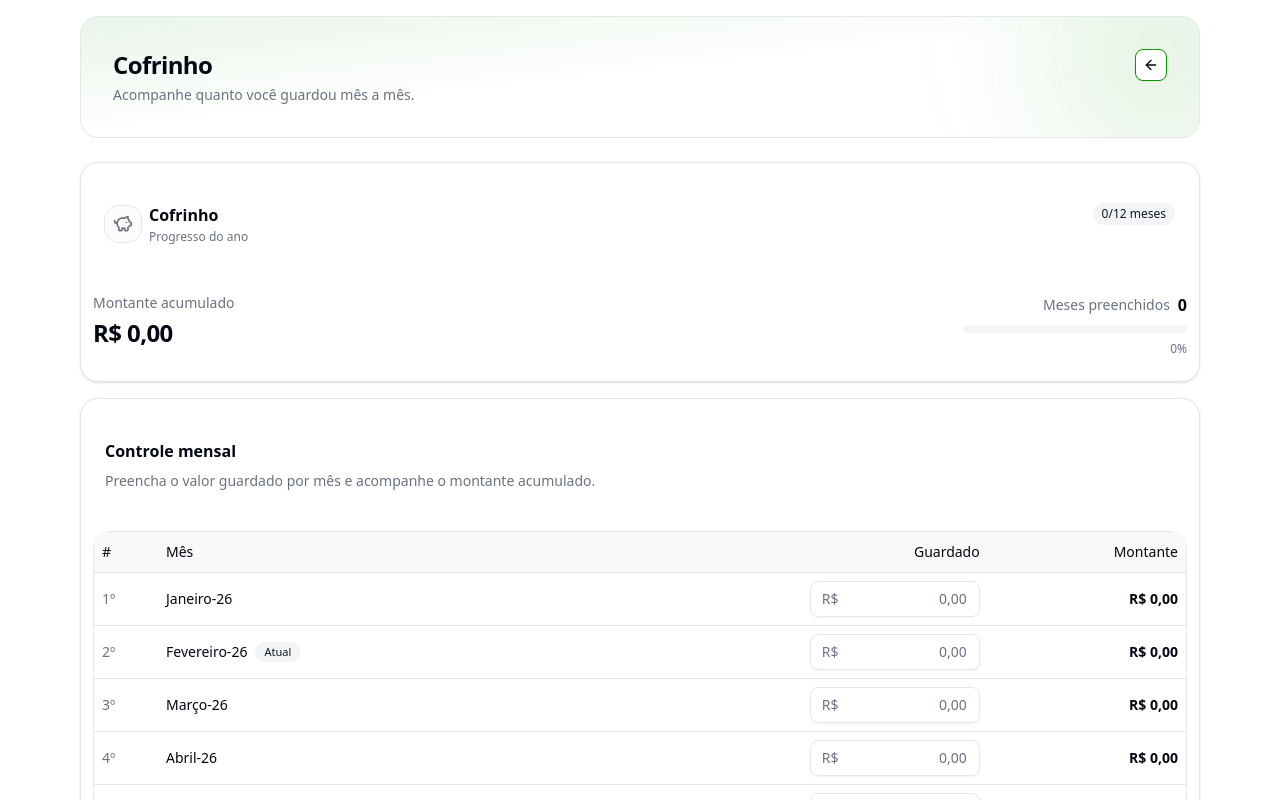
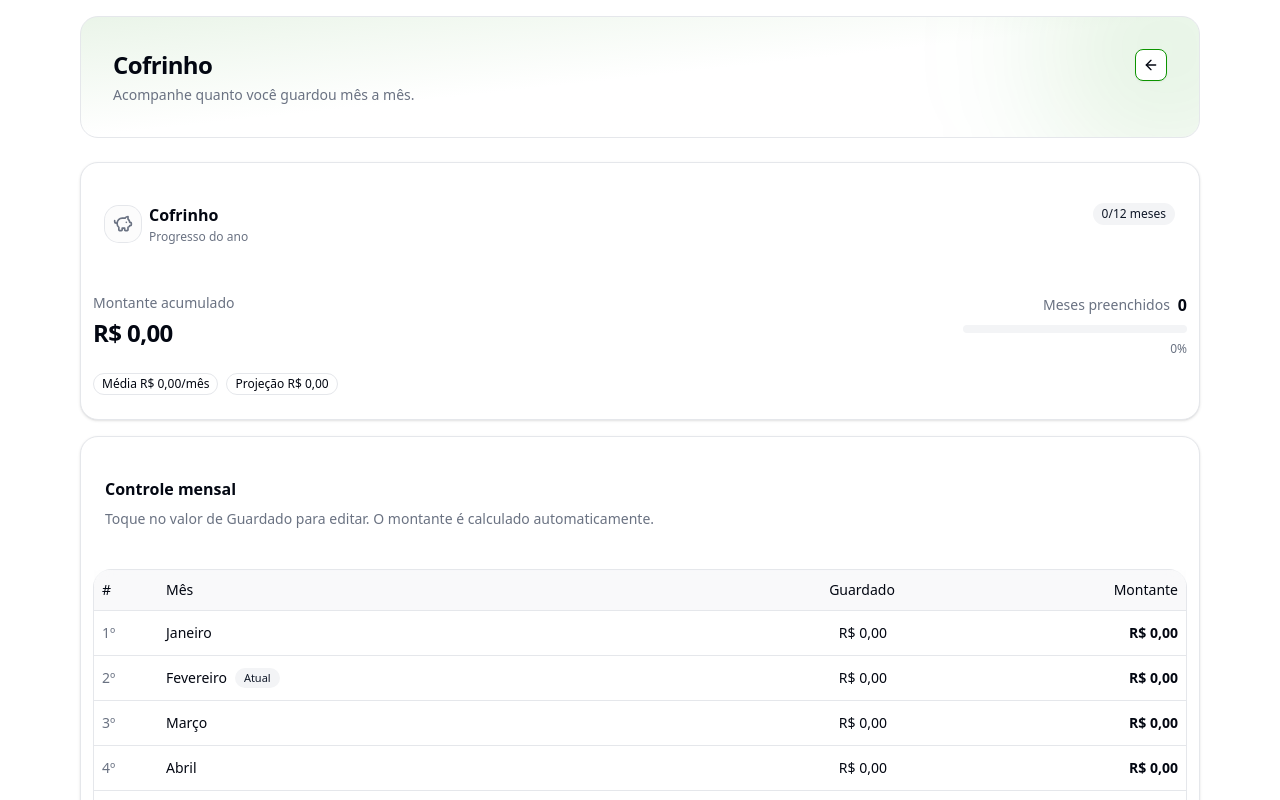
Before and after one commit to Gu-Fernandes/finances, a Next.js app: page /piggy-bank in a window 1280 px wide. Shown: the top 800 px of the page. Built offline with nearby package versions, Linux system fonts and the light colour scheme.

Commit message:
:recycle: update layout

```diff
--- a/components/piggy-bank/piggy-bank-summary.tsx
+++ b/components/piggy-bank/piggy-bank-summary.tsx
@@ -17,6 +17,10 @@ export function PiggyBankSummary({ total, filledMonths }: Props) {
     0,
     Math.min(100, Math.round((filledMonths / monthsTotal) * 100)),
   );
+
+  const avg = filledMonths > 0 ? Math.round(total / filledMonths) : 0;
+  const projection = avg * monthsTotal;
+  const remaining = Math.max(0, monthsTotal - filledMonths);
 
   return (
     <Card className="overflow-hidden rounded-2xl">
@@ -66,6 +70,16 @@ export function PiggyBankSummary({ total, filledMonths }: Props) {
             {pct}%
           </p>
         </div>
+
+        {/* Insights rápidos (cara de produto) */}
+        <div className="sm:col-span-2 flex flex-wrap gap-2">
+          <Badge variant="outline" className="tabular-nums">
+            Média {formatBRL(avg)}/mês
+          </Badge>
+          <Badge variant="outline" className="tabular-nums">
+            Projeção {formatBRL(projection)}
+          </Badge>
+        </div>
       </CardContent>
     </Card>
   );
--- a/components/piggy-bank/piggy-bank-table.tsx
+++ b/components/piggy-bank/piggy-bank-table.tsx
@@ -1,20 +1,12 @@
 "use client";
 
-import {
-  useCallback,
-  useEffect,
-  useMemo,
-  useRef,
-  useState,
-  useSyncExternalStore,
-} from "react";
+import { useCallback, useEffect, useMemo, useRef, useState } from "react";
 
 import { Badge } from "@/components/ui/badge";
 import { Card, CardContent, CardHeader, CardTitle } from "@/components/ui/card";
 import { Label } from "@/components/ui/label";
 import { MoneyInput } from "@/components/ui/money-input";
 import { ScrollArea, ScrollBar } from "@/components/ui/scroll-area";
-import { Separator } from "@/components/ui/separator";
 import {
   Table,
   TableBody,
@@ -23,23 +15,23 @@ import {
   TableHeader,
   TableRow,
 } from "@/components/ui/table";
+import { Loading } from "@/components/ui/loading";
 import { cn } from "@/lib/utils";
 
-import { PIGGY_MONTHS } from "./piggy-bank.constants";
+import { useAppStore } from "@/store/app-store";
+import { useBudgetStore } from "@/store/budget.store";
+
 import {
+  MONTHS,
   formatBRL,
-  getCurrentKey,
-  loadSavedMap,
   parseMoneyBR,
-  saveSavedMap,
-} from "./piggy-bank.utils";
+} from "@/components/budget/budget.constants";
 import { PiggyBankSummary } from "./piggy-bank-summary";
-import { Loading } from "../ui/loading";
 
 type Row = {
   index: number;
   label: string;
-  key: string;
+  monthKey: string; // YYYY-MM
   saved: number;
   total: number;
 };
@@ -48,10 +40,20 @@ type ViewProps = {
   rows: Row[];
   values: Record<string, string>;
   currentKey: string;
-  onChange: (key: string, value: string) => void;
+  onChange: (monthKey: string, value: string) => void;
 };
 
 function DesktopTable({ rows, values, currentKey, onChange }: ViewProps) {
+  const [editingKey, setEditingKey] = useState<string | null>(null);
+  const inputRef = useRef<HTMLInputElement | null>(null);
+
+  useEffect(() => {
+    if (!editingKey) return;
+
+    const t = window.setTimeout(() => inputRef.current?.focus(), 0);
+    return () => window.clearTimeout(t);
+  }, [editingKey]);
+
   return (
     <div className="hidden md:block">
       <ScrollArea className="w-full rounded-2xl border">
@@ -68,16 +70,15 @@ function DesktopTable({ rows, values, currentKey, onChange }: ViewProps) {
 
             <TableBody>
               {rows.map((r) => {
-                const isCurrent = r.key === currentKey;
-                const inputId = `piggy-${r.key}`;
+                const isCurrent = r.monthKey === currentKey;
+                const isEditing = editingKey === r.monthKey;
+                const inputId = `piggy-${r.monthKey}`;
 
                 return (
                   <TableRow
-                    key={r.key}
+                    key={r.monthKey}
                     className={cn(
-                      "transition-colors",
-                      "hover:bg-muted/20",
-                      "even:bg-muted/5",
+                      "transition-colors hover:bg-muted/20 even:bg-muted/5",
                       isCurrent && "bg-muted/30",
                     )}
                   >
@@ -99,22 +100,45 @@ function DesktopTable({ rows, values, currentKey, onChange }: ViewProps) {
                       </div>
                     </TableCell>
 
-                    <TableCell>
-                      <div className="flex items-center justify-end gap-2">
+                    <TableCell className="text-right">
+                      <div
+                        className="flex justify-end"
+                        onBlurCapture={(e) => {
+                          if (!isEditing) return;
+                          const next = e.relatedTarget as Node | null;
+                          if (next && e.currentTarget.contains(next)) return;
+                          setEditingKey(null);
+                        }}
+                        onKeyDown={(e) => {
+                          if (e.key === "Escape") setEditingKey(null);
+                        }}
+                      >
                         <Label htmlFor={inputId} className="sr-only">
                           Guardado em {r.label}
                         </Label>
 
+                        {isEditing ? (
                           <MoneyInput
+                            ref={inputRef}
                             id={inputId}
                             currencyLabel="R$"
-                          value={values[r.key] ?? ""}
+                            value={values[r.monthKey] ?? ""}
                             onValueChange={(formatted) =>
-                            onChange(r.key, formatted)
+                              onChange(r.monthKey, formatted)
                             }
                             placeholder="0,00"
-                          className="max-w-[170px] text-right tabular-nums"
+                            className="max-w-[170px] tabular-nums"
                           />
+                        ) : (
+                          <button
+                            type="button"
+                            className="rounded-lg px-2 py-1 tabular-nums transition hover:bg-muted/30"
+                            onClick={() => setEditingKey(r.monthKey)}
+                            aria-label={`Editar guardado de ${r.label}`}
+                          >
+                            {formatBRL(r.saved)}
+                          </button>
+                        )}
                       </div>
                     </TableCell>
 
@@ -140,33 +164,29 @@ function MobileList({ rows, values, currentKey, onChange }: ViewProps) {
 
   useEffect(() => {
     if (!editingKey) return;
-
-    const t = window.setTimeout(() => {
-      inputRef.current?.focus();
-    }, 0);
-
+    const t = window.setTimeout(() => inputRef.current?.focus(), 0);
     return () => window.clearTimeout(t);
   }, [editingKey]);
 
   return (
     <div className="space-y-4 md:hidden">
       {rows.map((r) => {
-        const isCurrent = r.key === currentKey;
-        const isEditing = editingKey === r.key;
+        const isCurrent = r.monthKey === currentKey;
+        const isEditing = editingKey === r.monthKey;
 
-        const inputId = `piggy-mobile-${r.key}`;
+        const inputId = `piggy-mobile-${r.monthKey}`;
         const savedLabel = formatBRL(r.saved);
         const totalLabel = formatBRL(r.total);
 
         return (
           <div
-            key={r.key}
+            key={r.monthKey}
             className={cn(
               "rounded-2xl border bg-background/50 p-4 shadow-sm",
               isCurrent && "bg-muted/20 ring-1 ring-foreground/10",
             )}
           >
-            {/* Header */}
+            {/* header */}
             <div className="flex items-center justify-between gap-2">
               <div className="flex items-center gap-3">
                 <Badge variant="outline" className="h-6 px-2">
@@ -182,7 +202,7 @@ function MobileList({ rows, values, currentKey, onChange }: ViewProps) {
               ) : null}
             </div>
 
-            {/* Body */}
+            {/* body */}
             <div className="mt-3">
               {isEditing ? (
                 <div
@@ -197,10 +217,11 @@ function MobileList({ rows, values, currentKey, onChange }: ViewProps) {
                   }}
                 >
                   <div className="space-y-3">
-                    <div className="space-y-1">
+                    {/* guardado (label + input na MESMA LINHA) */}
+                    <div className="flex items-center justify-between gap-3">
                       <Label
                         htmlFor={inputId}
-                        className="text-xs text-muted-foreground"
+                        className="text-sm text-muted-foreground"
                       >
                         Guardado
                       </Label>
@@ -209,18 +230,18 @@ function MobileList({ rows, values, currentKey, onChange }: ViewProps) {
                         ref={inputRef}
                         id={inputId}
                         currencyLabel="R$"
-                        value={values[r.key] ?? ""}
+                        value={values[r.monthKey] ?? ""}
                         onValueChange={(formatted) =>
-                          onChange(r.key, formatted)
+                          onChange(r.monthKey, formatted)
                         }
                         placeholder="0,00"
+                        className="max-w-[180px] tabular-nums"
                       />
                     </div>
 
+                    {/* montante (read-only) */}
                     <div className="flex items-center justify-between gap-3">
-                      <Label className="text-xs text-muted-foreground">
-                        Montante
-                      </Label>
+                      <p className="text-sm text-muted-foreground">Montante</p>
                       <p className="text-sm font-semibold text-primary tabular-nums">
                         {totalLabel}
                       </p>
@@ -231,7 +252,7 @@ function MobileList({ rows, values, currentKey, onChange }: ViewProps) {
                 <button
                   type="button"
                   className="w-full rounded-xl border bg-background/60 p-3 text-left shadow-sm transition hover:bg-muted/30"
-                  onClick={() => setEditingKey(r.key)}
+                  onClick={() => setEditingKey(r.monthKey)}
                 >
                   <div className="space-y-2">
                     <div className="flex items-center justify-between gap-3">
@@ -258,95 +279,50 @@ function MobileList({ rows, values, currentKey, onChange }: ViewProps) {
   );
 }
 
-type Snapshot = {
-  values: Record<string, string>;
-  ready: boolean;
-  currentKey: string;
-};
+export function PiggyBankTable() {
+  const { ready, currentMonthKey } = useAppStore();
+  const { selectedMonthKey, getMonth, updateMonth } = useBudgetStore();
 
-const SERVER_SNAPSHOT: Snapshot = { values: {}, ready: false, currentKey: "" };
+  const year = (selectedMonthKey || currentMonthKey).slice(0, 4);
 
-let _values: Record<string, string> = {};
-let _ready = false;
-let _currentKey = "";
-let _snapshot: Snapshot = SERVER_SNAPSHOT;
-const _listeners = new Set<() => void>();
+  const { rows, values } = useMemo(() => {
+    const map: Record<string, string> = {};
+    const out: Row[] = [];
+    let total = 0;
 
-function _emit() {
-  for (const l of _listeners) l();
-}
+    MONTHS.forEach((m, idx) => {
+      const monthKey = `${year}-${m.value}`;
+      const amount = getMonth(monthKey).invested.amount ?? "";
 
-function _initClientOnce() {
-  if (_ready) return;
-  if (typeof window === "undefined") return;
+      map[monthKey] = amount;
 
-  _values = loadSavedMap();
-  _currentKey = getCurrentKey();
-  _ready = true;
-  _snapshot = { values: _values, ready: _ready, currentKey: _currentKey };
-}
+      const saved = parseMoneyBR(amount);
+      total += saved;
 
-function _subscribe(listener: () => void) {
-  _listeners.add(listener);
-  return () => _listeners.delete(listener);
-}
-
-function _getSnapshot(): Snapshot {
-  _initClientOnce();
-  return _snapshot;
-}
-
-function _setValues(
-  updater:
-    | Record<string, string>
-    | ((prev: Record<string, string>) => Record<string, string>),
-) {
-  _initClientOnce();
-  const next = typeof updater === "function" ? updater(_values) : updater;
-
-  _values = next;
-  _snapshot = { values: _values, ready: _ready, currentKey: _currentKey };
-  saveSavedMap(_values);
-  _emit();
-}
-
-export function PiggyBankTable() {
-  const { values, ready, currentKey } = useSyncExternalStore(
-    _subscribe,
-    _getSnapshot,
-    () => SERVER_SNAPSHOT,
-  );
-
-  const rows: Row[] = useMemo(() => {
-    return PIGGY_MONTHS.reduce(
-      (acc, m) => {
-        const saved = parseMoneyBR(values[m.key] ?? "");
-        const total = acc.total + saved;
-
-        return {
-          total,
-          rows: [
-            ...acc.rows,
-            {
-              index: m.index,
+      out.push({
+        index: idx + 1,
         label: m.label,
-              key: m.key,
+        monthKey,
         saved,
         total,
-            },
-          ],
-        };
-      },
-      { total: 0, rows: [] as Row[] },
-    ).rows;
-  }, [values]);
+      });
+    });
 
-  const total = rows.length ? rows[rows.length - 1].total : 0;
+    return { rows: out, values: map };
+  }, [getMonth, year]);
+
+  const total = rows.at(-1)?.total ?? 0;
   const filledMonths = rows.filter((r) => r.saved > 0).length;
 
-  const handleChange = useCallback((key: string, value: string) => {
-    _setValues((prev) => ({ ...prev, [key]: value }));
-  }, []);
+  const handleChange = useCallback(
+    (monthKey: string, value: string) => {
+      updateMonth(monthKey, (prev) => ({
+        ...prev,
+        invested: { ...prev.invested, amount: value },
+      }));
+    },
+    [updateMonth],
+  );
 
   if (!ready) return <Loading />;
 
@@ -354,28 +330,27 @@ export function PiggyBankTable() {
     <div className="space-y-4">
       <PiggyBankSummary total={total} filledMonths={filledMonths} />
 
-      <Card className="group relative overflow-hidden rounded-2xl">
-        <div className="pointer-events-none absolute inset-0 bg-gradient-to-br from-primary/10 via-transparent to-transparent opacity-0 transition-opacity group-hover:opacity-100" />
-
-        <CardHeader className="relative pb-3 pt-4">
+      <Card className="overflow-hidden rounded-2xl">
+        <CardHeader className="pb-3 pt-4">
           <CardTitle className="text-base">Controle mensal</CardTitle>
           <p className="text-sm text-muted-foreground">
-            Preencha o valor guardado por mês e acompanhe o montante acumulado.
+            Toque no valor de <span className="font-medium">Guardado</span> para
+            editar. O montante é calculado automaticamente.
           </p>
         </CardHeader>
 
-        <CardContent className="relative space-y-4 pb-4">
+        <CardContent className="space-y-4 pb-4">
           <MobileList
             rows={rows}
             values={values}
-            currentKey={currentKey}
+            currentKey={currentMonthKey}
             onChange={handleChange}
           />
 
           <DesktopTable
             rows={rows}
             values={values}
-            currentKey={currentKey}
+            currentKey={currentMonthKey}
             onChange={handleChange}
           />
         </CardContent>
```
Lines whose indentation alone changed are shown as unchanged.
